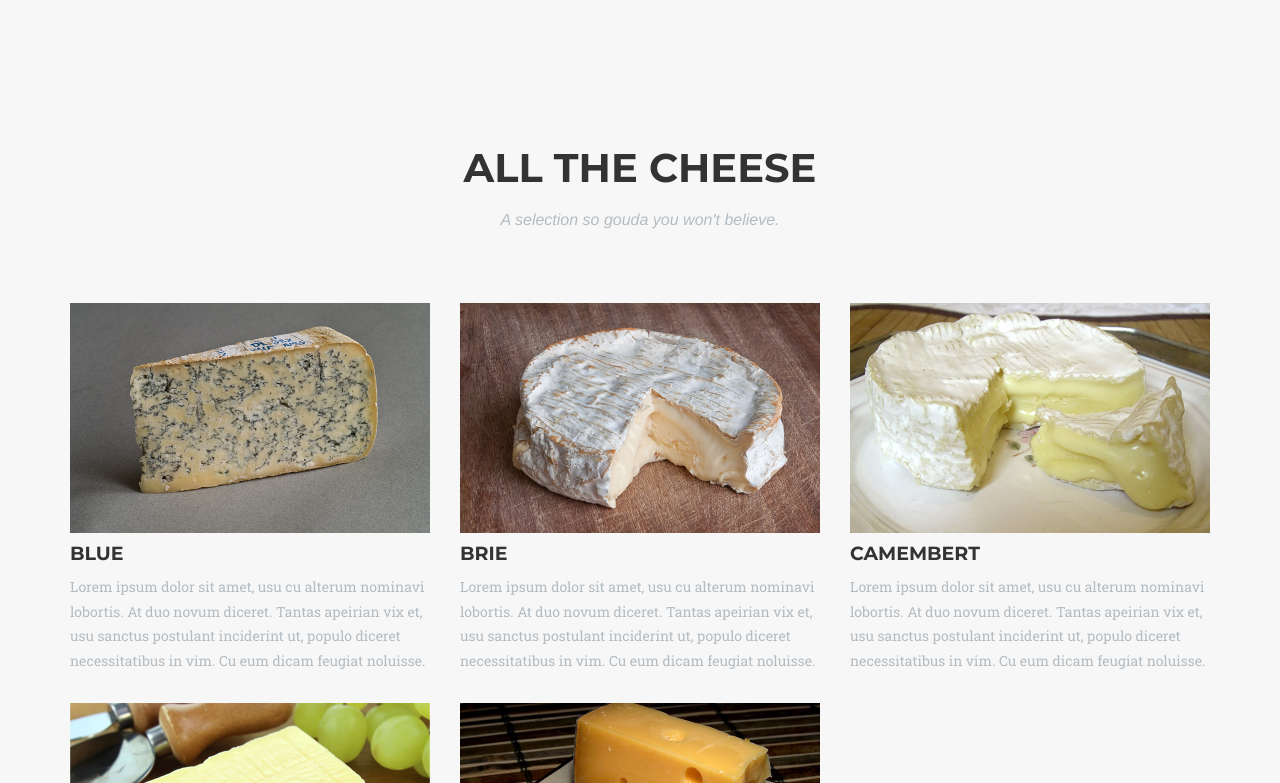
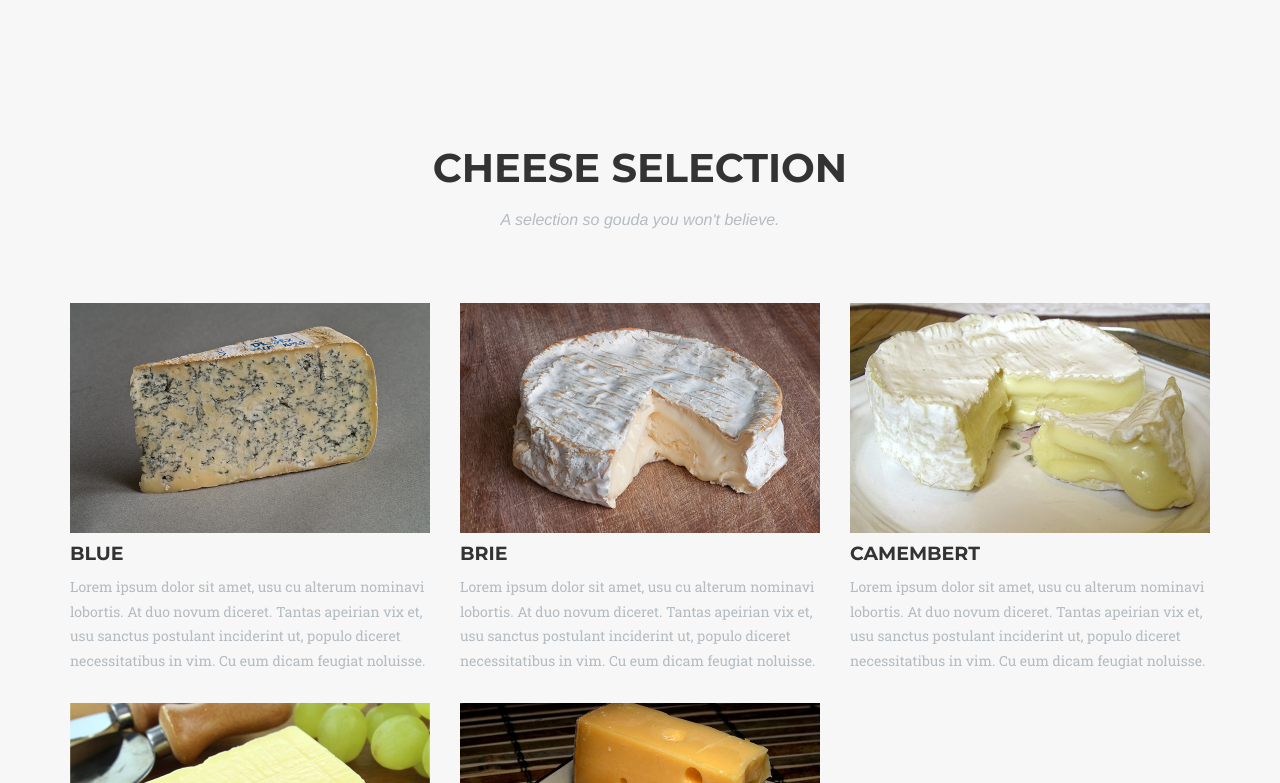
Before and after one commit to jekyllconf-demo/the-cheese-factory, a Jekyll site: the page built from index.html, in a window 1280 px wide and 900 px high, scrolled down 645 px, cut to the strip 117-900 px from the top of the window. Built offline with Jekyll 4.4.1, drawn with Linux system fonts in a browser that asks for light colours; some web fonts are replaced.

Commit message:
Updated '/index.html' via CloudCannon

```diff
--- a/index.html
+++ b/index.html
@@ -10,7 +10,7 @@ call_to_action_text: Show Me the Cheese
 	<div class="container">
 		<div class="row">
 			<div class="col-lg-12 text-center">
-				<h2 class="section-heading">ALL THE Cheese</h2>
+				<h2 class="section-heading">Cheese Selection</h2>
 				<h3 class="section-subheading text-muted">A selection so gouda you won't believe.</h3>
 			</div>
 		</div>
```
